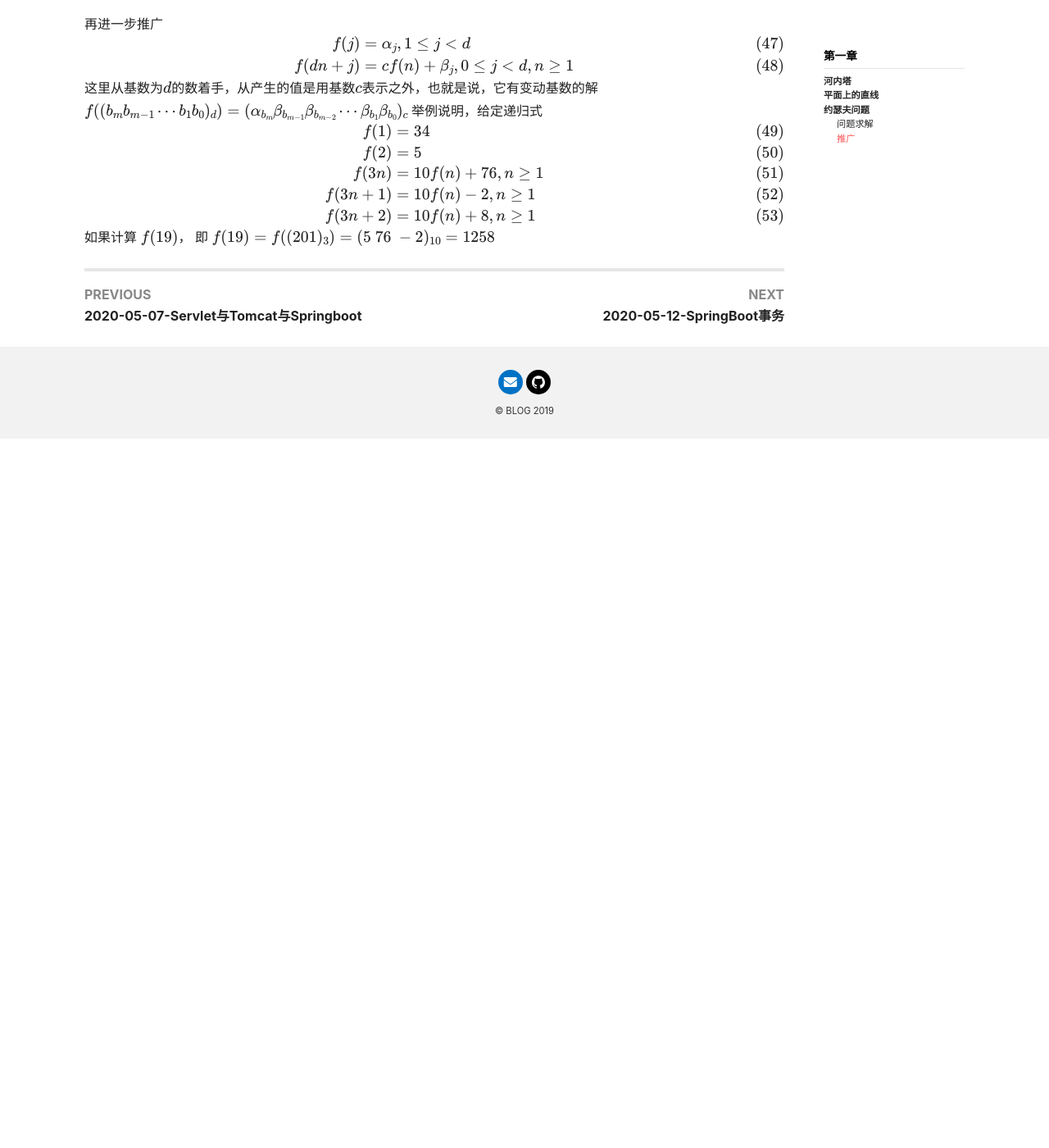
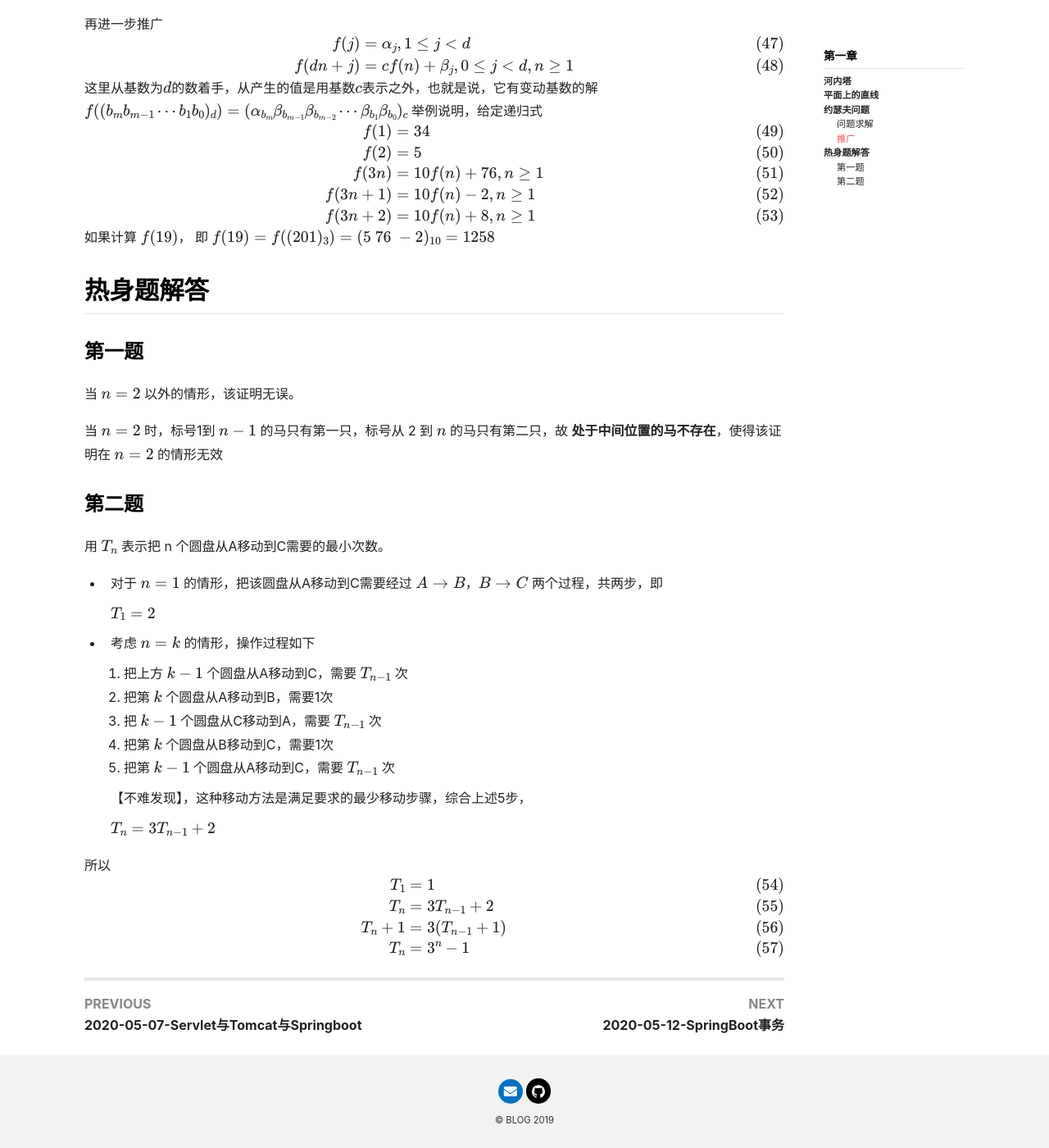
Before and after one commit to sureally/sureally.github.io, a Jekyll site: the page built from _posts/books/2020-05-10-《具体数学-计算机科学基础》阅读笔记.md, in a window 1280 px wide and 1400 px high, scrolled down 4114 px. Shown: the whole window at 82% size. Built offline with Jekyll 4.4.1, drawn with Linux system fonts in a browser that asks for light colours; nearby versions of some CDN libraries; formulas are drawn with MathJax 3; before the commit the page ends 4964 px from its top, so only the background shows below that.

Commit message:
更新。Blog

```diff
--- a/_posts/books/2020-05-10-《具体数学-计算机科学基础》阅读笔记.md
+++ b/_posts/books/2020-05-10-《具体数学-计算机科学基础》阅读笔记.md
@@ -151,7 +151,6 @@ $$
   A(2^m+l) = 2^m
   $$
 
-
 - $f(n) = 1, \alpha = 1, \beta = \gamma = -1$
   $$
   \begin{align}
@@ -164,7 +163,6 @@ $$
   $$
   A(n) - B(n) - C(n) = f(n) = 1
   $$
-
 
 - $f(n) = n, \alpha = 1, \beta = 0, \gamma = 1$
   $$
@@ -253,3 +251,41 @@ $$
 $$
 f(19)=f((201)_3)=(5\ 76\ -2)_{10}=1258
 $$
+
+## 热身题解答
+
+### 第一题
+
+当 $n=2$ 以外的情形，该证明无误。
+
+当 $n=2$ 时，标号1到 $n-1$ 的马只有第一只，标号从 2 到 $n$ 的马只有第二只，故 **处于中间位置的马不存在**，使得该证明在 $n=2$ 的情形无效
+
+### 第二题
+
+用 $T_n$ 表示把 n 个圆盘从A移动到C需要的最小次数。
+
+- 对于 $n=1$ 的情形，把该圆盘从A移动到C需要经过 $A \rightarrow B$，$B \rightarrow C$ 两个过程，共两步，即
+
+   $T_1 = 2$
+
+- 考虑 $n = k$ 的情形，操作过程如下
+
+  1. 把上方 $k-1$ 个圆盘从A移动到C，需要 $T_{n-1}$ 次
+  2. 把第 $k$ 个圆盘从A移动到B，需要1次
+  3. 把 $k-1$ 个圆盘从C移动到A，需要 $T_{n-1}$ 次
+  4. 把第 $k$ 个圆盘从B移动到C，需要1次
+  5. 把第 $k-1$ 个圆盘从A移动到C，需要 $T_{n-1}$ 次
+
+  【不难发现】，这种移动方法是满足要求的最少移动步骤，综合上述5步，
+
+  $T_n = 3T_{n-1} + 2$
+
+所以
+$$
+\begin{align}
+T_1 &= 1 \\
+T_n &= 3T_{n-1}+2 \\
+T_n + 1 & = 3(T_{n-1}+1) \\
+T_n &= 3^n-1
+\end{align}
+$$
```
